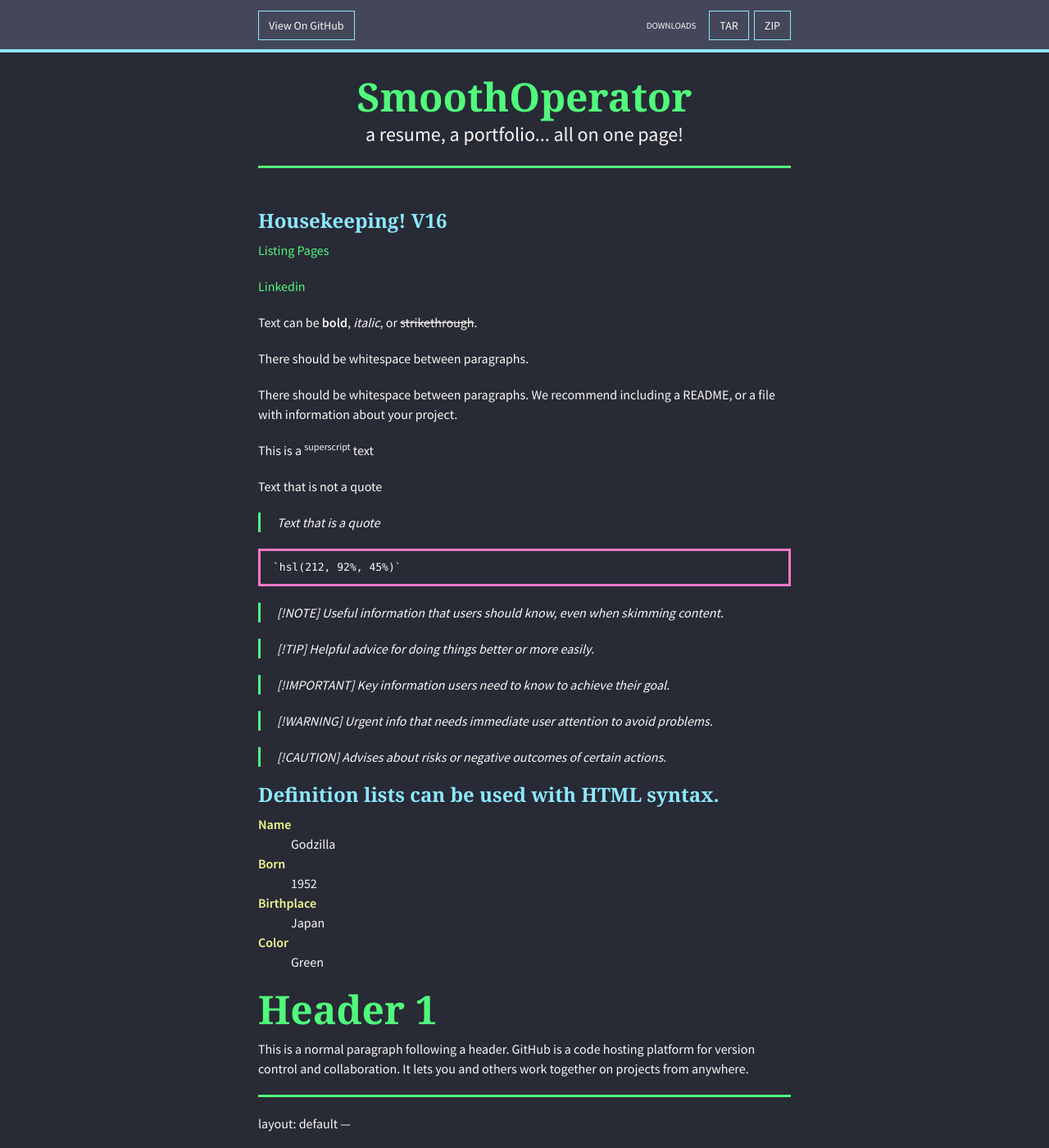
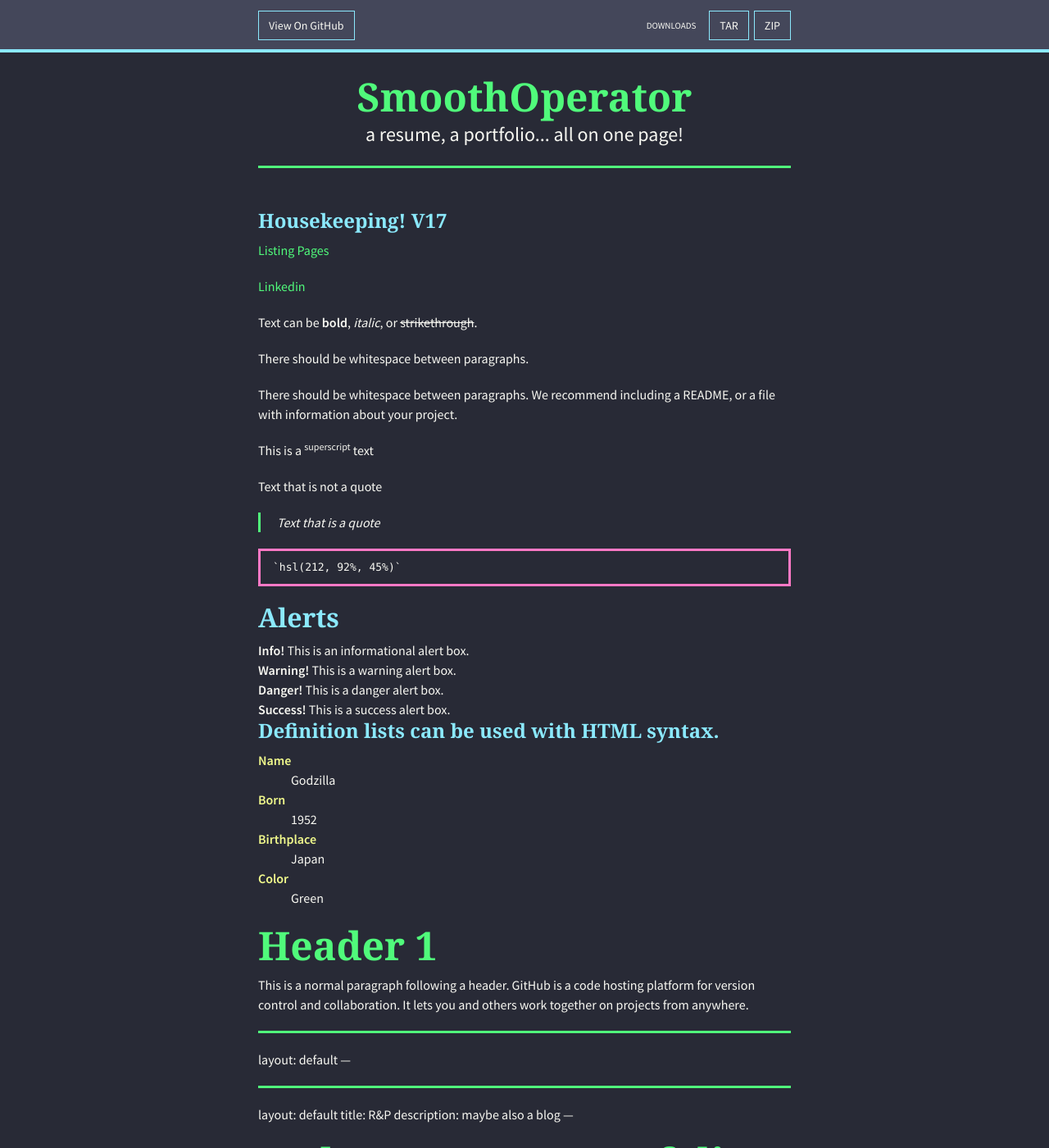
Before and after one commit to SmoothOperator/smoothoperator.github.io, a Jekyll site: the page built from index.md, in a window 1280 px wide and 1400 px high. Shown: the whole window at 82% size. Built offline with Jekyll 4.4.1, drawn with Linux system fonts in a browser that asks for light colours; nearby versions of some CDN libraries; our own code applies the rules of GitHub Pages for plain Markdown files.

Commit message:
Update index.md

```diff
--- a/index.md
+++ b/index.md
@@ -2,7 +2,7 @@
 layout: default
 ---
 
-### Housekeeping! V16
+### Housekeeping! V17
 [Listing Pages](samples/listings-page)
 
 [Linkedin](https://www.linkedin.com/in/marshallpeck/)
@@ -21,20 +21,23 @@ Text that is not a quote
 
 	`hsl(212, 92%, 45%)`
 
-> [!NOTE]
-> Useful information that users should know, even when skimming content.
+## Alerts
 
-> [!TIP]
-> Helpful advice for doing things better or more easily.
+<div class="alert alert-info">
+  <strong>Info!</strong> This is an informational alert box.
+</div>
 
-> [!IMPORTANT]
-> Key information users need to know to achieve their goal.
+<div class="alert alert-warning">
+  <strong>Warning!</strong> This is a warning alert box.
+</div>
 
-> [!WARNING]
-> Urgent info that needs immediate user attention to avoid problems.
+<div class="alert alert-danger">
+  <strong>Danger!</strong> This is a danger alert box.
+</div>
 
-> [!CAUTION]
-> Advises about risks or negative outcomes of certain actions.
+<div class="alert alert-success">
+  <strong>Success!</strong> This is a success alert box.
+</div>
 
 ### Definition lists can be used with HTML syntax.
 
```
